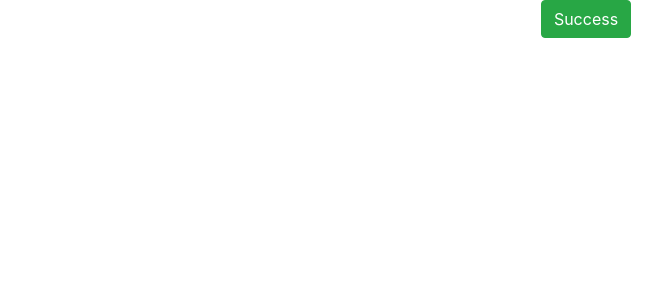
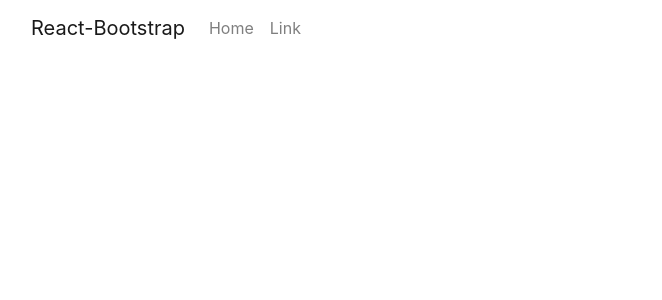
Before and after one commit to MichaelSturgeon/hunter-gatherer, a React (Create React App) app: page / in a window 1280 px wide. Shown: the top 300 px of the page, without its empty margins (54-716 px from the left). Built offline with nearby package versions, Linux system fonts and the light colour scheme.

Commit message:
Create & import basic navbar component in NavBar.js

```diff
--- a/src/App.js
+++ b/src/App.js
@@ -1,10 +1,10 @@
 import './App.css';
-import Button from 'react-bootstrap/Button'
+import NavBar from './components/NavBar';
 
 function App() {
   return (
     <div className="App">
-      <Button variant="success">Success</Button>
+      <NavBar/>
     </div>
   );
 }
--- /dev/null
+++ b/src/components/NavBar.js
@@ -0,0 +1,21 @@
+import React from 'react'
+import { Navbar, Container, Nav } from 'react-bootstrap'
+
+const NavBar = () => {
+  return (
+    <Navbar expand="md" fixed='top'>
+        <Container>
+            <Navbar.Brand href="#home">React-Bootstrap</Navbar.Brand>
+                <Navbar.Toggle aria-controls="basic-navbar-nav" />
+                <Navbar.Collapse id="basic-navbar-nav">
+                    <Nav className="mr-auto">
+                    <Nav.Link href="#home">Home</Nav.Link>
+                    <Nav.Link href="#link">Link</Nav.Link>
+                    </Nav>
+            </Navbar.Collapse>
+        </Container>
+    </Navbar>
+  )
+}
+
+export default NavBar
```
